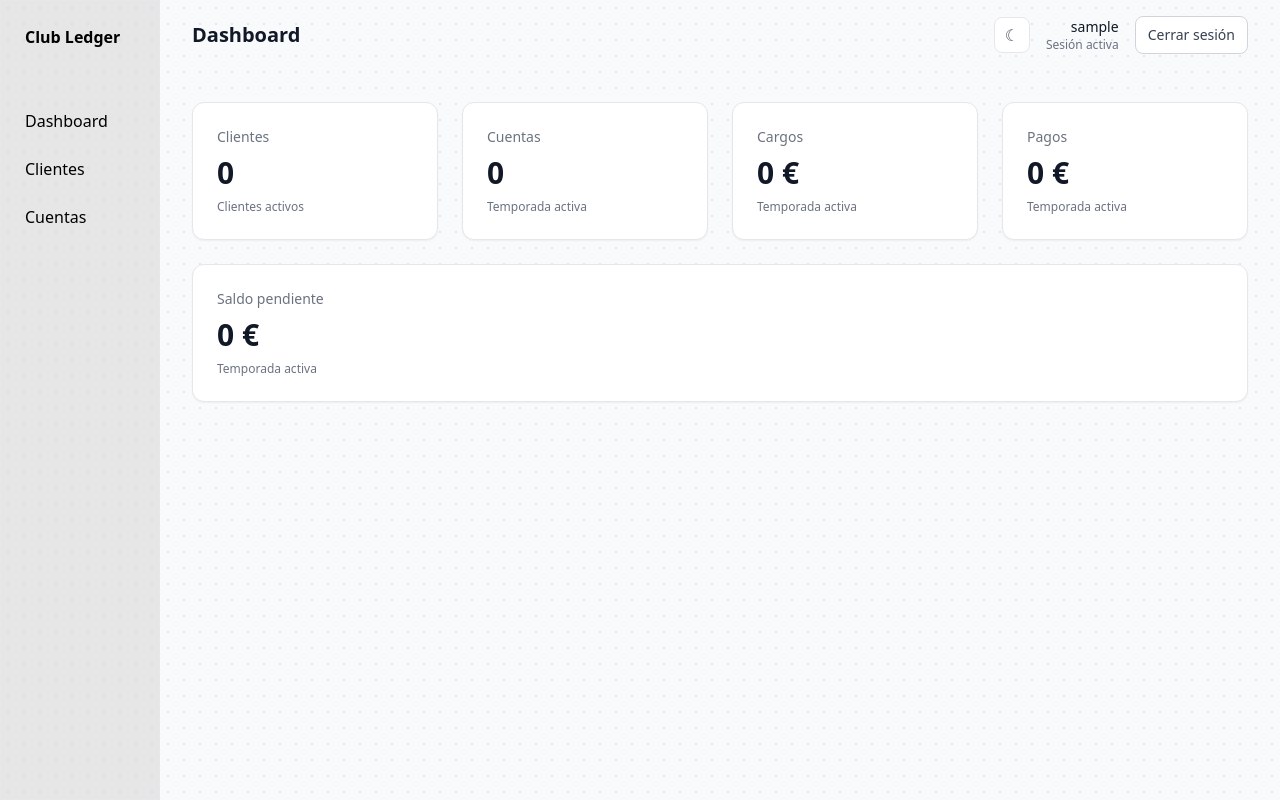
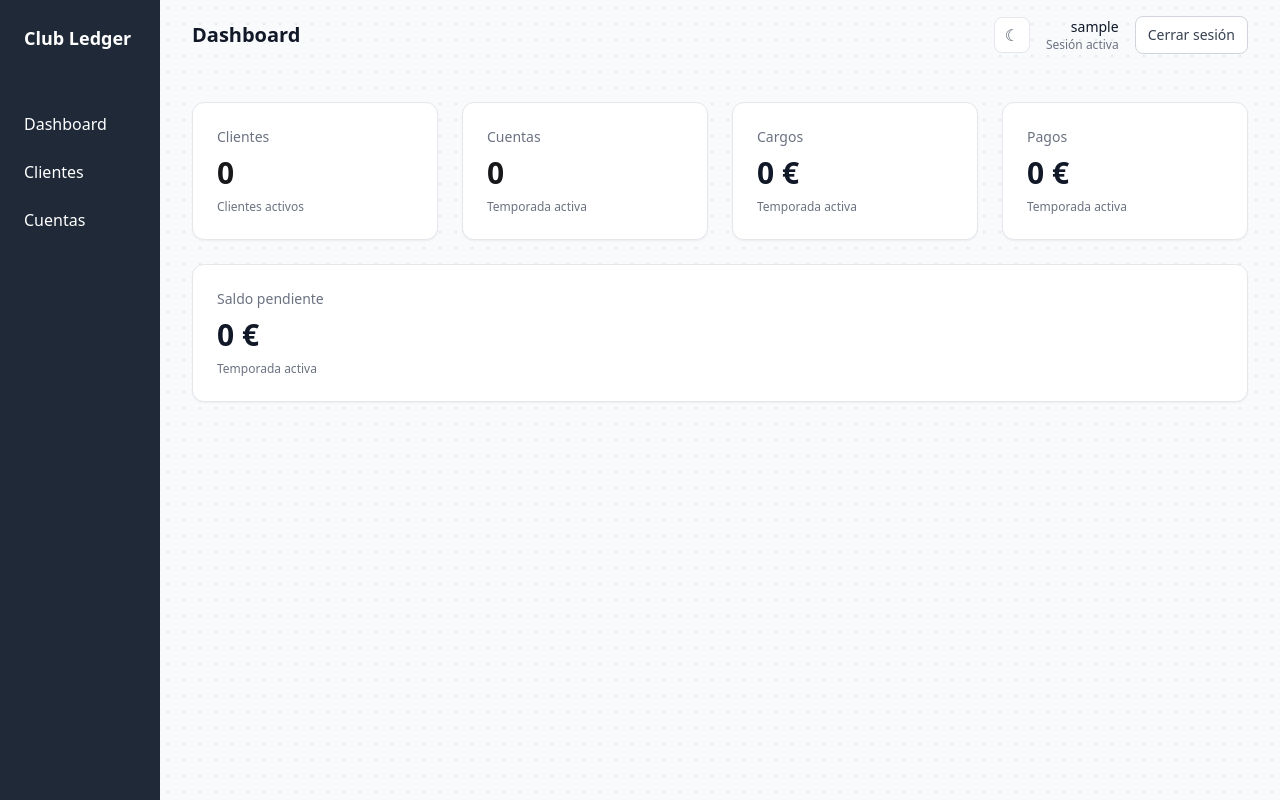
Before and after one commit to yoerguille/club_ledger, a Django app: page / in a window 1280 px wide. Run offline with Django 5.2, Linux system fonts and the light colour scheme; the visitor is signed in with stand-in values (Sample User, id 1); data that the repository does not hold is empty; some libraries are stand-ins or nearby versions; some web fonts are replaced.

Commit message:
fix:color styles

```diff
--- a/templates/base.html
+++ b/templates/base.html
@@ -43,7 +43,7 @@
 
 <body
  class="absolute inset-0 -z-10 h-full w-full bg-slate-50 bg-[radial-gradient(#e5e7eb_1px,transparent_1px)] [background-size:16px_16px]
- dark:bg-slate-950 dark:bg-none">
+ dark:bg-dark-secondary dark:bg-none">
 
     <div class="min-h-screen flex">
 
--- a/templates/components/cards/stat_card.html
+++ b/templates/components/cards/stat_card.html
@@ -1,10 +1,10 @@
-<div class="bg-white rounded-xl shadow-sm border border-gray-200 p-6 dark:bg-gray-900 dark:border-gray-800">
+<div class="bg-white rounded-xl shadow-sm border border-gray-200 p-6 dark:bg-dark-secondary dark:border-zinc-700">
 
     <p class="text-sm font-medium text-gray-500 dark:text-gray-200">
         {{ title }}
     </p>
 
-    <h2 class="mt-2 text-3xl font-bold text-gray-900 dark:text-white">
+    <h2 class="mt-2 text-3xl font-bold text-zinc-900 dark:text-white">
         {{ value }}
     </h2>
 
--- a/templates/components/cards/stat_card_money.html
+++ b/templates/components/cards/stat_card_money.html
@@ -1,4 +1,4 @@
-<div class="bg-white rounded-xl shadow-sm border border-gray-200 p-6 dark:bg-gray-900 dark:border-gray-800">
+<div class="bg-white rounded-xl shadow-sm border border-gray-200 p-6 dark:bg-dark-secondary dark:border-zinc-700">
 
     <p class="text-sm font-medium text-gray-500 dark:text-gray-200">
         {{ title }}
--- a/templates/components/sidebar.html
+++ b/templates/components/sidebar.html
@@ -1,8 +1,8 @@
-<aside class="w-40 bg-stone-300/50 border border-gray-200 dark:bg-gray-900/dark">
+<aside class="w-40 bg-gray-800 border-gray-700 dark:bg-dark-secondary">
 
         <div class="p-6">
 
-            <h1 class="text-2x1 font-bold">
+            <h1 class="text-2x1 font-bold text-lg text-white dark:text-white">
 
                 Club Ledger
 
@@ -13,21 +13,21 @@
         <nav class="mt-6">
 
                 <a href="{% url 'dashboard:dashboard' %}"
-                class="block px-6 py-3 hover:text-stone-500">
+                class="block px-6 py-3 text-white">
 
                     Dashboard
 
                 </a>
 
                 <a href="{% url 'customers:customer_list' %}"
-                class="block px-6 py-3 ">
+                class="block px-6 py-3 text-white">
 
                 Clientes
 
                 </a>
 
                 <a href="{% url 'accounts:account_list' %}"
-                class="block px-6 py-3 ">
+                class="block px-6 py-3 text-white  ">
 
                 Cuentas
 
--- a/templates/dashboard/home.html
+++ b/templates/dashboard/home.html
@@ -29,12 +29,12 @@
 
     </div>
     {% if overdue_follow_ups %}
-        <section class="mt-8">
+        <section class="mt-20">
             <div class="mb-4">
                 <h2 class="text-lg font-semibold text-gray-900 dark:text-white">
                     Seguimientos que requieren atención
                 </h2>
-                <p class="mt-1 text-sm text-gray-500 dark:text-gray-400">
+                <p class="mt-1 text-sm text-gray-500 dark:text-secondary">
                     Cuentas con un seguimiento de cobro cuyo plazo de pago ha vencido.
                 </p>
             </div>
@@ -42,7 +42,7 @@
             <div class="space-y-3">
                 {% for follow_up in overdue_follow_ups %}
                     <div class="rounded-lg border border-gray-200 bg-white p-5
-                                dark:border-gray-800 dark:bg-gray-900">
+                                dark:border-zinc-800 dark:bg-dark-primary">
 
                         <div class="flex items-center justify-between gap-4">
 
@@ -59,7 +59,7 @@
                                     </span>
                                 </div>
 
-                                <p class="mt-1 text-sm text-gray-500 dark:text-gray-400">
+                                <p class="mt-1 text-sm text-gray-500 dark:text-secondary">
                                     {{ follow_up.account.name }}
                                     · {{ follow_up.account.season.name }}
                                 </p>
--- a/theme/static_src/src/styles.css
+++ b/theme/static_src/src/styles.css
@@ -17,7 +17,11 @@
 @source "../../../node_modules/flowbite";
 
 
-
+@theme {
+  --color-dark-primary: #101010;
+  --color-dark-secondary: #212121;
+  --color-secondary: #7A7180;
+}
 
 
 body {
```
